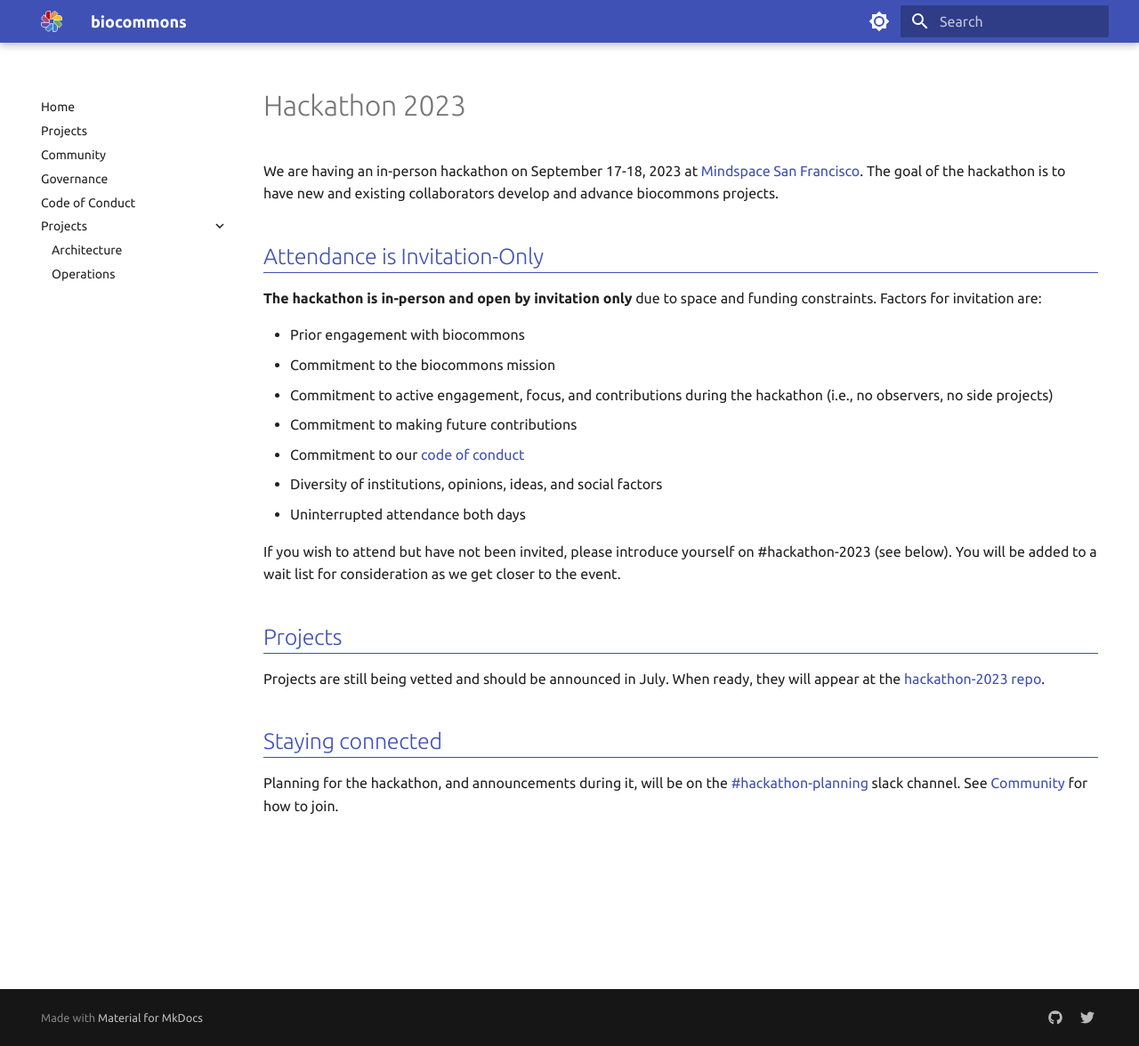
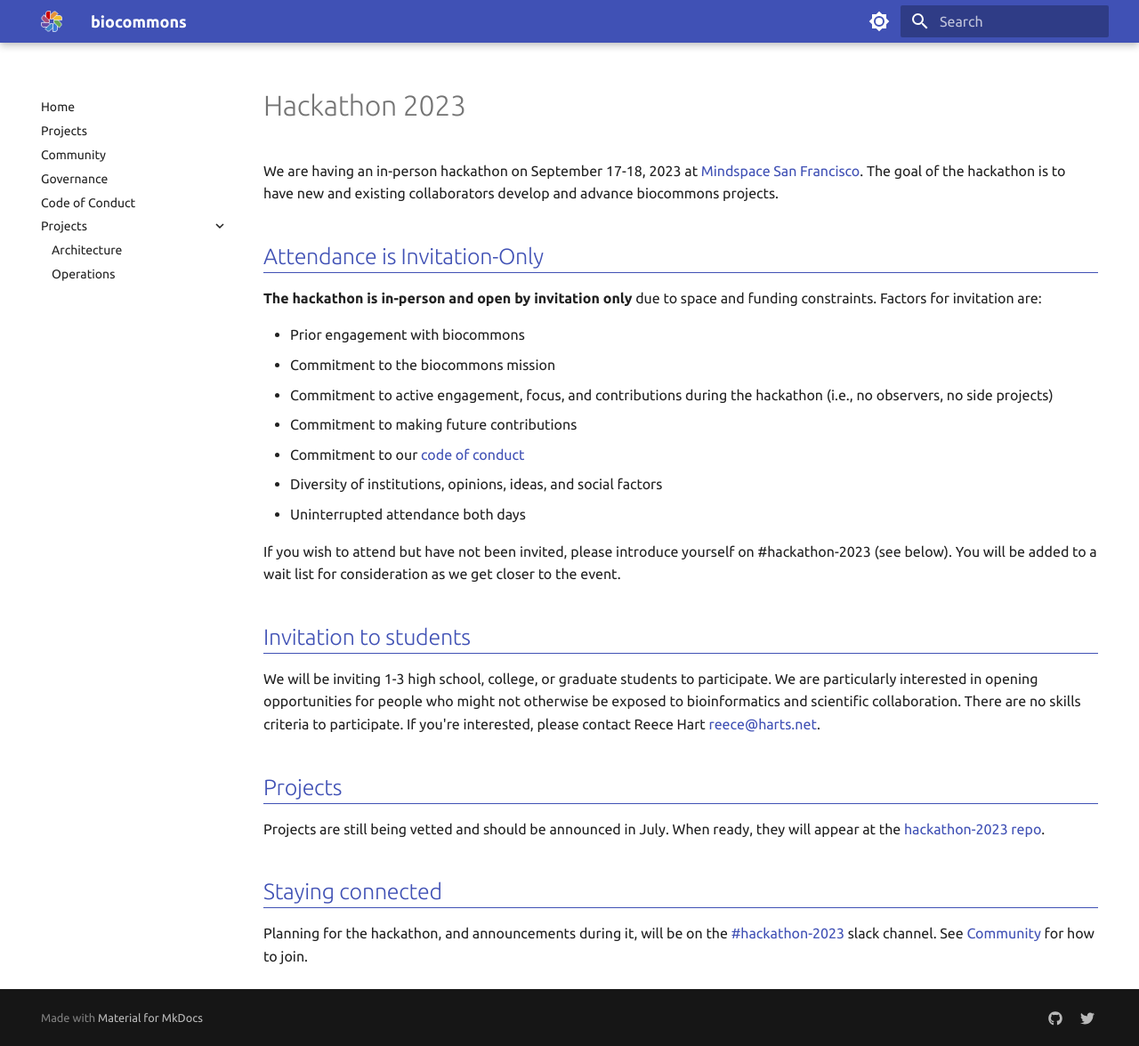
Before and after one commit to biocommons/biocommons.github.io, an MkDocs documentation site: the page built from docs/private/hackathon-2023.md, in a window 1280 px wide and 1176 px high. Shown: the whole window at 89% size. Built offline with MkDocs 1.6.1 and Material for MkDocs 9.7.7, drawn with Linux system fonts in a browser that asks for light colours.

Commit message:
add invitation to students

```diff
--- a/docs/private/hackathon-2023.md
+++ b/docs/private/hackathon-2023.md
@@ -17,6 +17,14 @@ We are having an in-person hackathon on September 17-18, 2023 at [Mindspace San
 If you wish to attend but have not been invited, please introduce yourself on #hackathon-2023 (see
 below). You will be added to a wait list for consideration as we get closer to the event.
 
+## Invitation to students
+
+We will be inviting 1-3 high school, college, or graduate students to participate. We are
+particularly interested in opening opportunities for people who might not otherwise be exposed to
+bioinformatics and scientific collaboration. There are no skills criteria to participate.  If you're
+interested, please contact Reece Hart <reece@harts.net>.
+
+
 ## Projects
 
 Projects are still being vetted and should be announced in July.  When ready, they will appear
@@ -24,4 +32,4 @@ at the [hackathon-2023 repo](https://github.com/biocommons/hackathon-2023).
 
 ## Staying connected
 
-Planning for the hackathon, and announcements during it, will be on the [#hackathon-planning](https://app.slack.com/client/TDL15ES3T/C055VVAR77Y) slack channel.  See [Community](/community/) for how to join.
+Planning for the hackathon, and announcements during it, will be on the [#hackathon-2023](https://app.slack.com/client/TDL15ES3T/C05FPBLML1Y) slack channel.  See [Community](/community/) for how to join.
```
